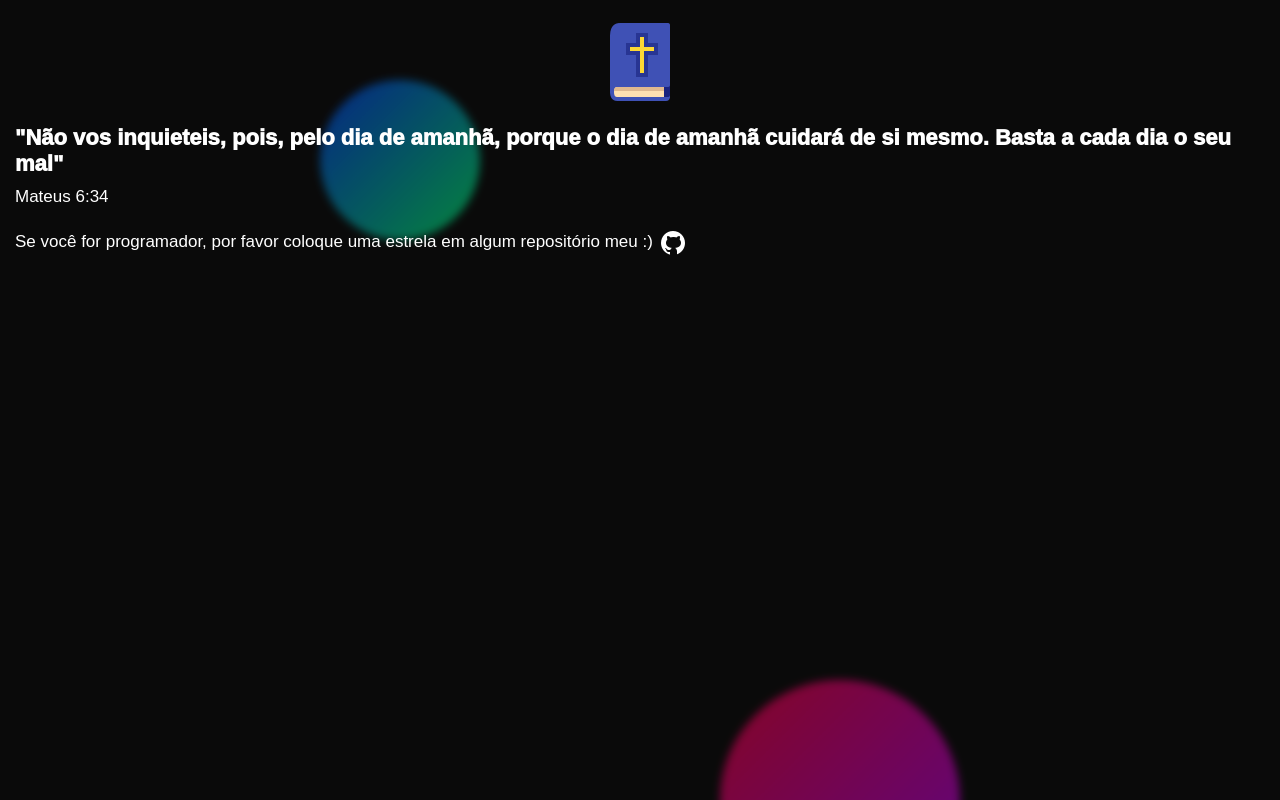
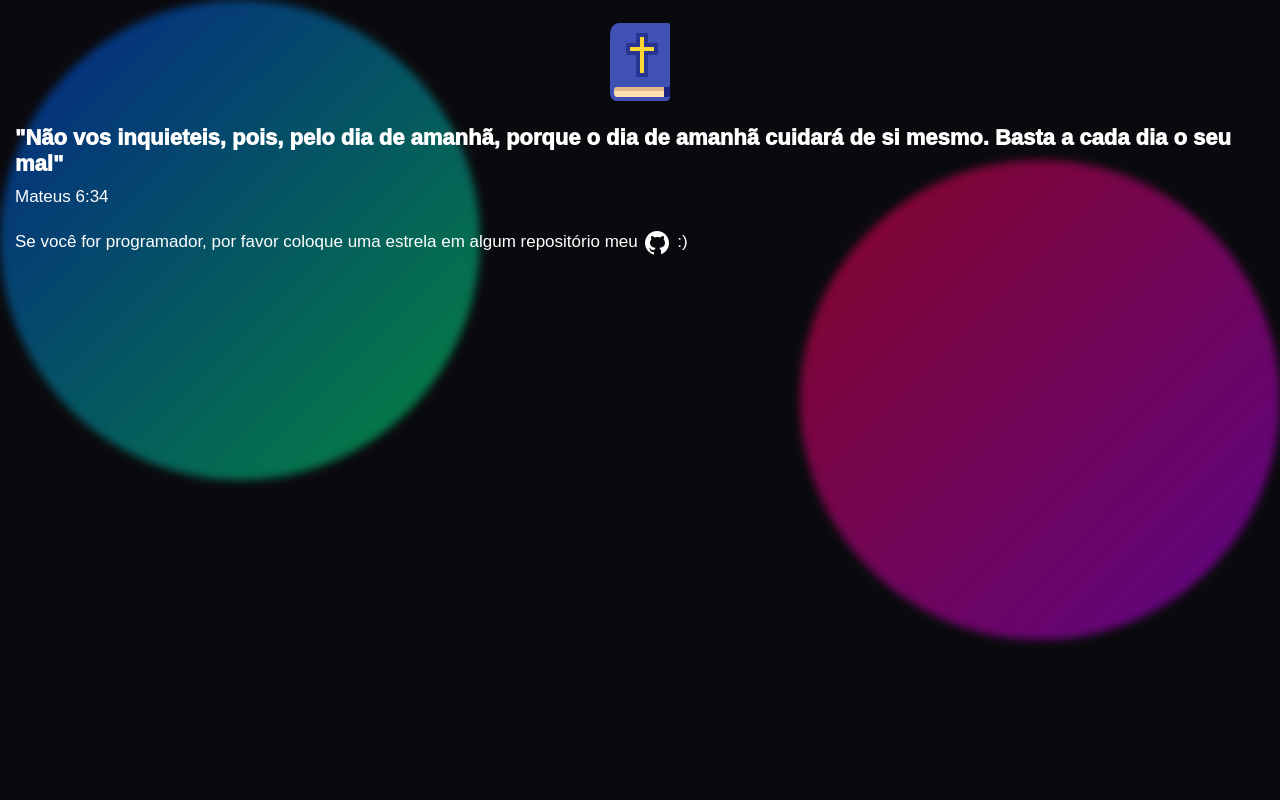
Before and after one commit to tg7amaral/tg7amaral.github.io, a plain HTML site: page index.html in a window 1280 px wide. Drawn offline with Linux system fonts and the light colour scheme.

Commit message:
Add files via upload

```diff
--- a/index.html
+++ b/index.html
@@ -26,15 +26,19 @@
         </linearGradient>
       </defs>
 
-      <circle cx="20%" cy="20%" r="10%" fill="url(#gradient01)" fill-opacity="0.5" filter="url(#blurFilter)"></circle>
-      <circle cx="75%" cy="100%" r="15%" fill="url(#gradient02)" fill-opacity="0.5" filter="url(#blurFilter)"></circle>
+      <circle cx="0%" cy="30%" r="30%" fill="url(#gradient01)" fill-opacity="0.5" filter="url(#blurFilter)">
+        <animate attributeName="cy" values="30;50;30" keyTimes="0;0.7;1" dur="7s" repeatCount="indefinite"/>
+      </circle>
+      <circle cx="100%" cy="50%" r="30%" fill="url(#gradient02)" fill-opacity="0.5" filter="url(#blurFilter)">
+        <animate attributeName="cy" values="50;70;50" keyTimes="0;0.7;1" dur="10s" repeatCount="indefinite"/>
+      </circle>
     </svg>
     <section class="mainContainer">
       <img class="bibleIcon" id="Bible" src="Bible.png">
       <h1>"Não vos inquieteis, pois, pelo dia de amanhã, porque o dia de amanhã cuidará de si mesmo. Basta a cada dia o seu mal"</h1>
       <p class="bibleText">Mateus 6:34</p>
 
-      <p class="anotherText">Se você for programador, por favor coloque uma estrela em algum repositório meu :) <a href="https://github.com/tiago-xeke" target="_blank"><img src="github.png" class="textImage"/></a></p>
+      <p class="anotherText">Se você for programador, por favor coloque uma estrela em algum repositório meu <a href="https://github.com/tiago-xeke" target="_blank"><img src="github.png" class="textImage"/></a> :)</p>
     </section>
 
     <script>
--- a/stylize.css
+++ b/stylize.css
@@ -9,7 +9,7 @@ body{
 
     box-sizing:border-box;
 
-    background:#0A0A0A;
+    background:#0A0A0E;
     color:#FFFFFF;
 
     overflow:auto;
@@ -26,7 +26,7 @@ body{
 
     box-sizing:border-box;
 
-    background:#0A0A0A;
+    background:none;
 
     overflow:hidden;
     z-index:1;
@@ -58,6 +58,8 @@ body{
 
     margin:15px 0px 0px calc(50% - 48px);
     padding:0px;
+
+    transition:0.5s;
 }
 
 h1{
```
